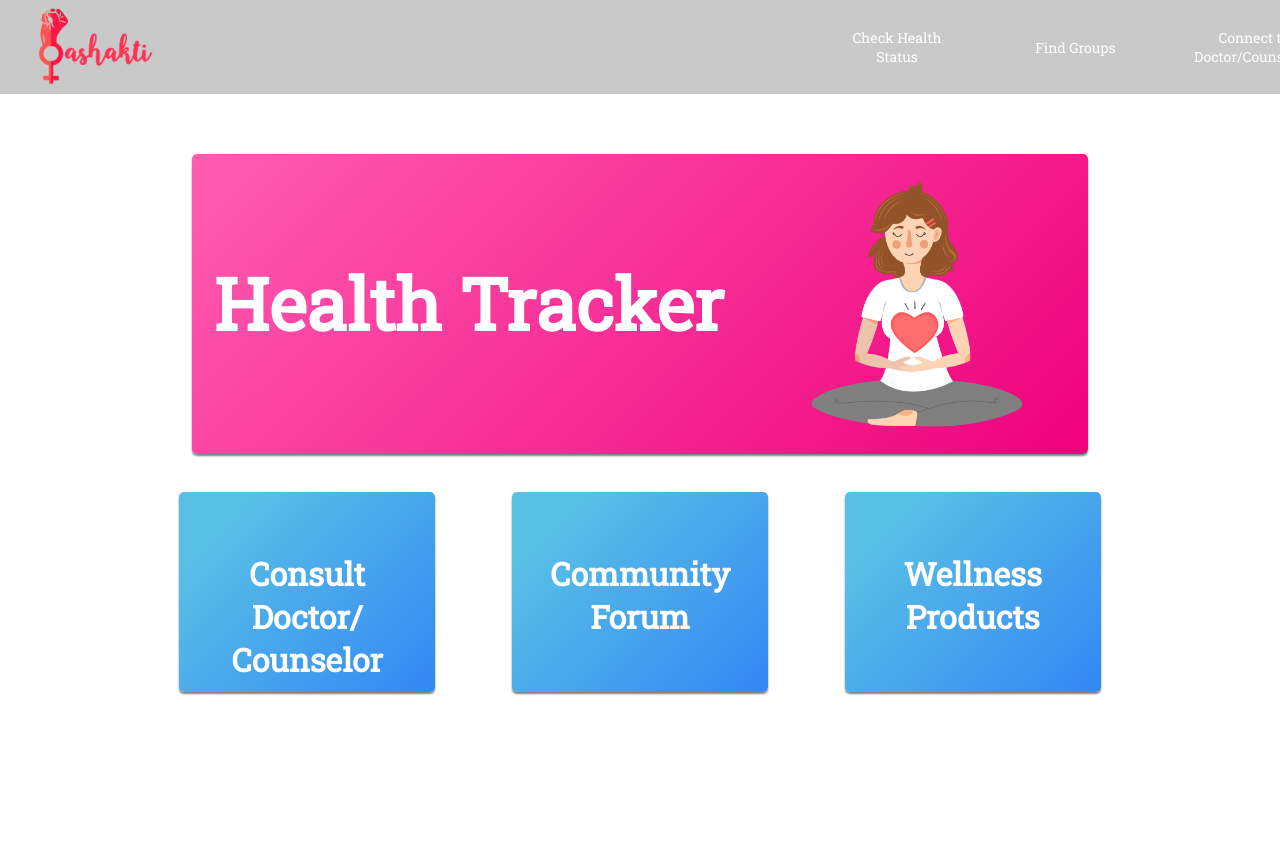
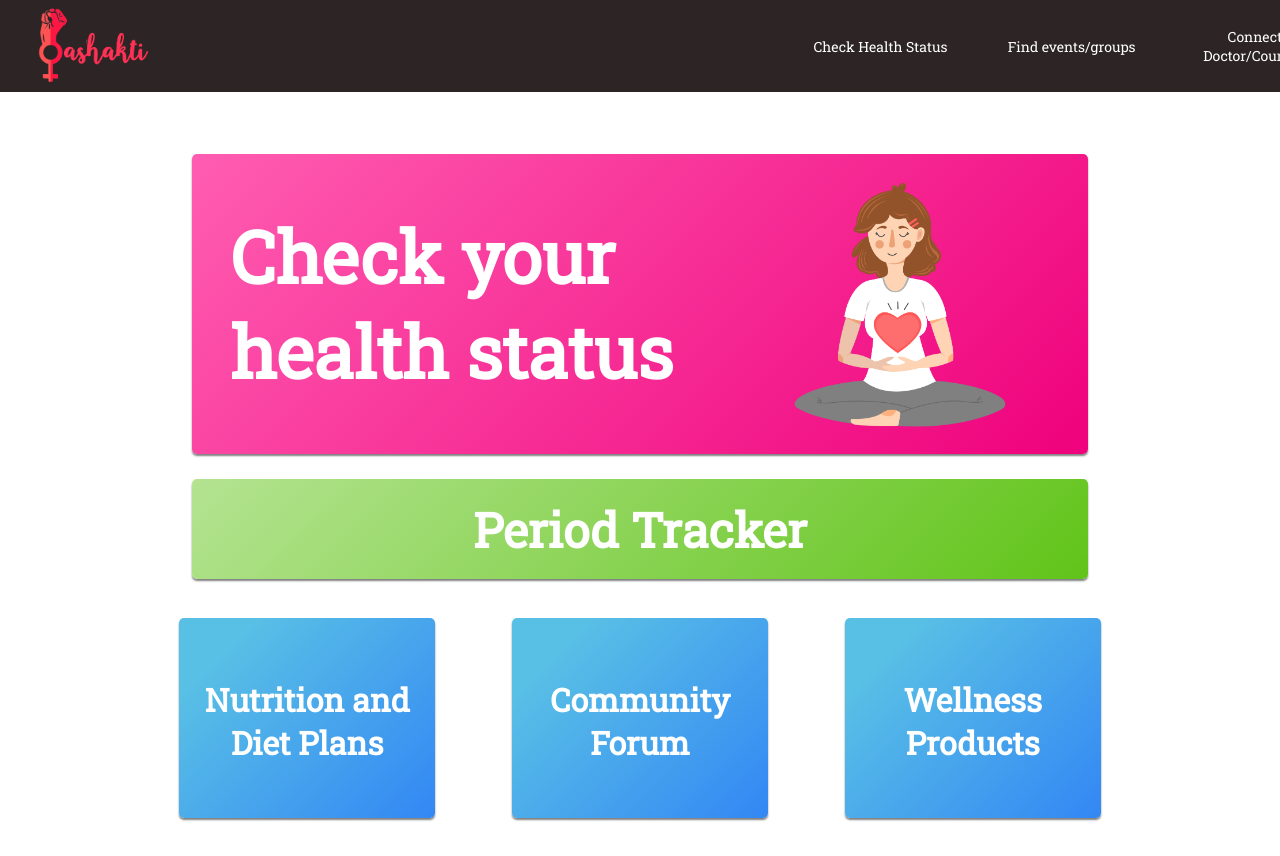
Before and after one commit to SanjeebNath382/sashakti, a PHP site: page /home.php in a window 1280 px wide. Before the commit the page ends 695 px from the top, so only its background shows below. Run offline with PHP 8.4, Linux system fonts and the light colour scheme.

Commit message:
home and style.css added

```diff
--- a/CSS/style.css
+++ b/CSS/home-style.css
@@ -26,7 +26,7 @@ header{
     background: -webkit-linear-gradient(-45deg,  #18ba9c 0%,#4ad6aa 68%,#4cd6db 100%); /* Chrome10-25,Safari5.1-6 */
     background: linear-gradient(135deg,  #18ba9c 0%,#4ad6aa 68%,#4cd6db 100%); /* W3C, IE10+, FF16+, Chrome26+, Opera12+, Safari7+ */
     filter: progid:DXImageTransform.Microsoft.gradient( startColorstr='#18ba9c', endColorstr='#4cd6db',GradientType=1 ); IE6-9 :fallback on horizontal gradient;
-    background:#c9c9c9;
+    background:#2d2525;
     display:flex !important;
     justify-content:space-between !important;
     align-items:center !important;
@@ -70,6 +70,28 @@ nav{
     justify-content:space-around;
 }
 #health-tracker-card:hover{
+    box-shadow: 0px 5px 5px grey;
+    cursor:pointer;
+}
+#period-tracker-card{
+    margin:2% 15% 0% 15%;
+    width:70%;
+    /* Permalink - use to edit and share this gradient: https://colorzilla.com/gradient-editor/#b4e391+0,61c419+100,b4e391+100 */
+    background: #b4e391; /* Old browsers */
+    background: -moz-linear-gradient(-45deg,  #b4e391 0%, #61c419 100%, #b4e391 100%); /* FF3.6-15 */
+    background: -webkit-linear-gradient(-45deg,  #b4e391 0%,#61c419 100%,#b4e391 100%); /* Chrome10-25,Safari5.1-6 */
+    background: linear-gradient(135deg,  #b4e391 0%,#61c419 100%,#b4e391 100%); /* W3C, IE10+, FF16+, Chrome26+, Opera12+, Safari7+ */
+    filter: progid:DXImageTransform.Microsoft.gradient( startColorstr='#b4e391', endColorstr='#b4e391',GradientType=1 ); /* IE6-9 fallback on horizontal gradient */
+
+    height:100px;
+    border-radius:5px;
+    box-shadow: 0px 2px 2px grey;
+    display:flex;
+    flex-wrap:wrap;
+    align-items:center;
+    justify-content:space-around;
+}
+#period-tracker-card:hover{
     box-shadow: 0px 5px 5px grey;
     cursor:pointer;
 }
--- a/home.php
+++ b/home.php
@@ -1,6 +1,6 @@
 <html>
 <head>
-  <link rel="stylesheet" href="./CSS/style.css">
+  <link rel="stylesheet" href="CSS/home-style.css">
   <link href="https://fonts.googleapis.com/css2?family=Dancing+Script:wght@600&display=swap" rel="stylesheet">
 
   <meta name="viewport" content="width=device-width,initial-scale=1.0">
@@ -8,33 +8,29 @@
 
 <header id="header">
   <div id="brand">
-
      <img id="header-img" src="assets/icon.png" href="home.php"/>
-
-
-
   </div>
   <nav id="nav-bar">
     <a class="nav-link" href="#">Check Health Status</a>
-    <a class="nav-link" href="#">Find Groups</a>
+    <a class="nav-link" href="#">Find events/groups</a>
     <a class="nav-link" href="#">Connect to Doctor/Counsellor</a>
-    <a class="nav-link" href="#">Login/Signup</a>
+    <a class="nav-link" href="#">Login</a>
+    <a class="nav-link" href="#">Signup</a>
   </nav>
-
 </header>
 <body>
 
-
-
-
   <div id="health-tracker-card">
-    <h1 style="color:white; font-size:72px;">Health Tracker</h1>
+    <h1 style="color:white; font-size:72px;">Check your<br> health status</h1>
     <img src="assets/health-track-img.png" id="health-track-img">
+  </div>
+  <div id="period-tracker-card">
+    <h1 style="color:white; font-size:48px;">Period Tracker</h1>
   </div>
   <div>
     <div style="display:flex; justify-content:center;">
       <div id="sub-card">
-        <h1 style="color:white; margin:60px 15px 0px 15px;">Consult Doctor/ Counselor</h1>
+        <h1 style="color:white; margin:60px 15px 0px 15px;">Nutrition and Diet Plans</h1>
       </div>
       <div id="sub-card">
         <h1 style="color:white; margin:60px 15px 0px 15px;">Community Forum</h1>
@@ -44,6 +40,5 @@
       </div>
     </div>
   </div>
-
 </body>
 <html>
```
